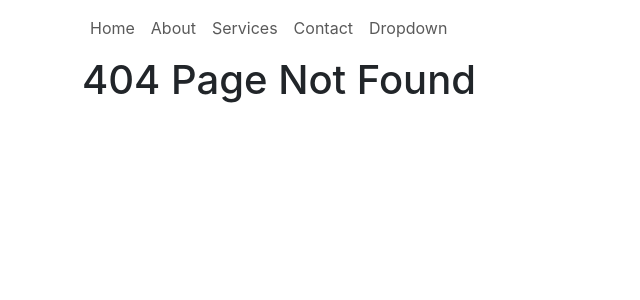
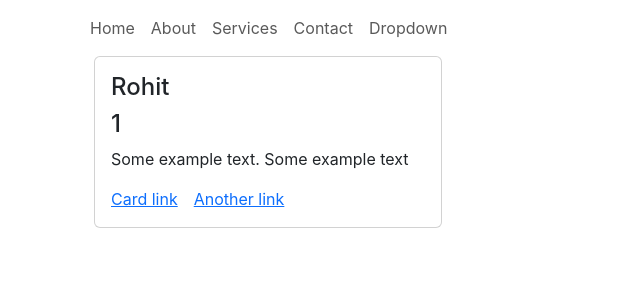
Before and after one commit to amit-negi-23/Learning-React, a React (Create React App) app in the folder firstreact/: page /userx/1/Rohit in a window 1280 px wide. Before the commit this address had no page. Shown: the top 300 px of the page, without its empty margins (0-640 px from the left). Built offline with nearby package versions, Linux system fonts and the light colour scheme.

Commit message:
Dynamic route 2

```diff
--- a/firstreact/src/App.js
+++ b/firstreact/src/App.js
@@ -8,6 +8,7 @@ import Contact from "./components/Contact";
 import NotFound from "./components/NotFound";
 import Page from "./components/Page.js";
 import User from "./User.js";
+import Userx from "./Userx.js"
 function App() {
 
   return (
@@ -45,6 +46,7 @@ function App() {
                           <Route path="/services" element={<Services/>}/>
                           <Route path="/contact" element={<Contact/>} />
                           <Route path="/users/:username" element={<User/>} />
+                          <Route path="/userx/:id/:userxname" element={<Userx/>} />
                           <Route path ="*" element={<NotFound/>}/>
                     </Routes>
     </div>
--- /dev/null
+++ b/firstreact/src/Userx.js
@@ -0,0 +1,24 @@
+import React from 'react'
+import { useParams } from 'react-router-dom'
+export default function User() {
+    const {id, userxname} = useParams()
+  return (
+    <div>
+        <div className='container'>
+            <div className='row'>
+                <div className='col-md-4'>
+                    <div className='card'>
+                        <div className='card-body'>
+                            <h4 className='card-title'>{userxname}</h4> {/* This is just for example */}
+                            <h4 className='card-title'>{id}</h4>
+                            <p className='card-text'>Some example text. Some example text</p>
+                            <a href="#" className='card-link'>Card link</a>
+                            <a href="#" className='card-link'>Another link</a>
+                        </div>
+                    </div>
+                </div>
+            </div>
+        </div>
+    </div>
+  )
+}
--- a/firstreact/src/components/Home.js
+++ b/firstreact/src/components/Home.js
@@ -3,6 +3,9 @@ import { Link } from 'react-router-dom';
 export default function Home() {
   const users = ["Amit","Rohit","Vikas","Pawan","Neha"];
   const list = users.map((item)=><li><Link to={"users/"+item}>{item}</Link></li>)
+
+  const userx =[{name: "Rohit", id: 1},{name: "Rahul", id: 2},{name: "Vandna", id: 3}]
+  const list2 = userx.map((item)=> <li><Link to={"userx/"+item.id+"/"+item.name}>{item.name}</Link></li>)
   return (
     <div>
         <div className='container'>
@@ -10,6 +13,9 @@ export default function Home() {
              <ul>
                 {list}
              </ul>
+             <ul>
+                {list2}
+             </ul>
         </div>
     </div>
   )
```
